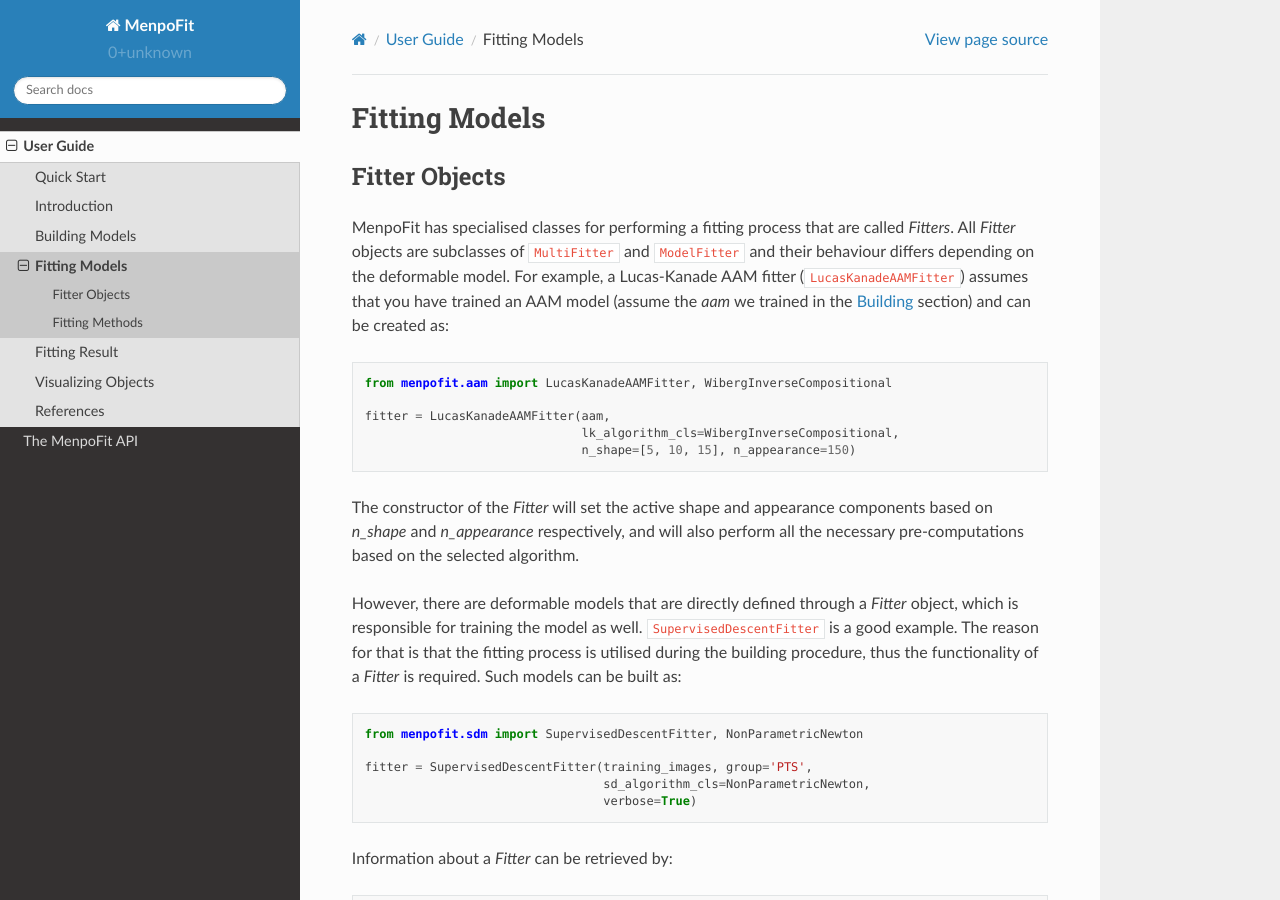
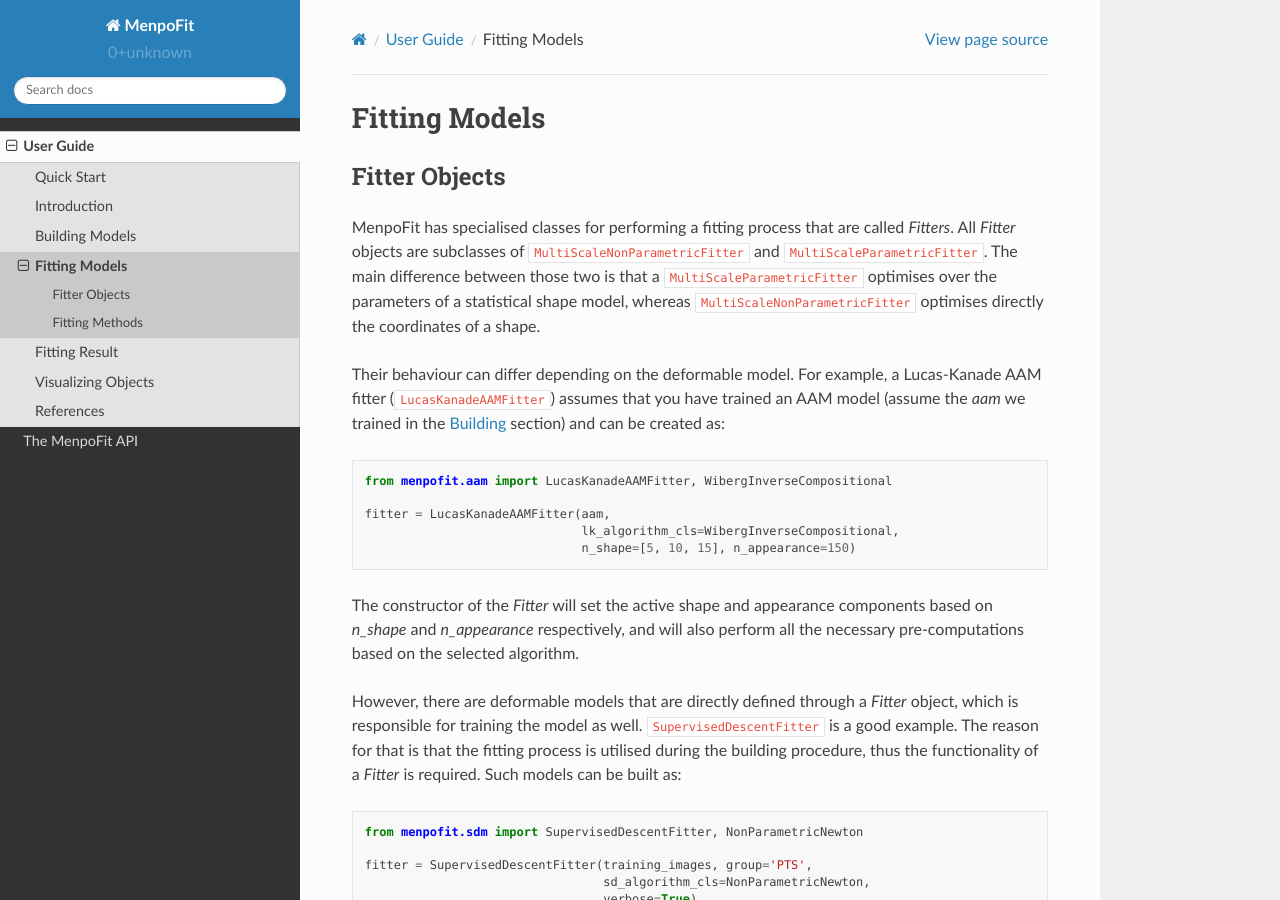
Before and after one commit to menpo/menpofit, a Sphinx documentation site: the page built from docs/source/userguide/fitting.rst, in a window 1280 px wide and 900 px high. Built offline with Sphinx 7.4.7 and the Read the Docs theme 2.0.0, drawn with Linux system fonts in a browser that asks for light colours; cross-references to code outside the pages are shown as plain code.

Commit message:
updates docs and userguide with new changes

```diff
--- a/docs/source/userguide/fitting.rst
+++ b/docs/source/userguide/fitting.rst
@@ -6,10 +6,15 @@ Fitting Models
 Fitter Objects
 --------------
 MenpoFit has specialised classes for performing a fitting process that are
-called `Fitters`. All `Fitter` objects are subclasses of :map:`MultiFitter` and
-:map:`ModelFitter` and their behaviour differs depending on the deformable
-model. For example, a Lucas-Kanade AAM fitter (:map:`LucasKanadeAAMFitter`)
-assumes that you have trained an AAM model (assume the `aam` we trained in the
+called `Fitters`. All `Fitter` objects are subclasses of
+:map:`MultiScaleNonParametricFitter` and :map:`MultiScaleParametricFitter`.
+The main difference between those two is that a :map:`MultiScaleParametricFitter`
+optimises over the parameters of a statistical shape model, whereas
+:map:`MultiScaleNonParametricFitter` optimises directly the coordinates of a shape.
+
+Their behaviour can differ depending on the deformable model. For example,
+a Lucas-Kanade AAM fitter (:map:`LucasKanadeAAMFitter`) assumes that you
+have trained an AAM model (assume the `aam` we trained in the
 :ref:`Building <ug-building>` section) and can be created as:
 
 .. code-block:: python
--- a/docs/source/userguide/introduction.rst
+++ b/docs/source/userguide/introduction.rst
@@ -30,8 +30,8 @@ implemented methods. For example, all deformable models are trained in
 *multiple scales* and the fitting procedure is, in most cases, *iterative*.
 MenpoFit's key interfaces are:
 
-- :map:`MultiFitter` - multi-scale fitting class
-- :map:`ModelFitter` - fitting class using a multi-scale model
+- :map:`MultiScaleNonParametricFitter` - multi-scale fitting class
+- :map:`MultiScaleParametricFitter` - multi-scale fitting class that uses a parametric shape model
 - :map:`MultiScaleNonParametricIterativeResult` - multi-scale result of an iterative fitting
 - :map:`MultiScaleParametricIterativeResult` - multi-scale result of an iterative fitting using a parametric shape model
 
--- a/docs/xref_map.py
+++ b/docs/xref_map.py
@@ -60,13 +60,13 @@ xref_map = {
 'mccf': ('function', 'menpofit.math.mccf'),
 'MeanTemplateGaussNewton': ('class', 'menpofit.aam.MeanTemplateGaussNewton'),
 'MeanTemplateNewton': ('class', 'menpofit.aam.MeanTemplateNewton'),
-'ModelFitter': ('class', 'menpofit.fitter.ModelFitter'),
 'ModelInstance': ('class', 'menpofit.modelinstance.ModelInstance'),
 'ModifiedAlternatingForwardCompositional': ('class', 'menpofit.aam.ModifiedAlternatingForwardCompositional'),
 'ModifiedAlternatingInverseCompositional': ('class', 'menpofit.aam.ModifiedAlternatingInverseCompositional'),
 'mosse': ('function', 'menpofit.math.mosse'),
-'MultiFitter': ('class', 'menpofit.fitter.MultiFitter'),
+'MultiScaleNonParametricFitter': ('class', 'menpofit.fitter.MultiScaleNonParametricFitter'),
 'MultiScaleNonParametricIterativeResult': ('class', 'menpofit.result.MultiScaleNonParametricIterativeResult'),
+'MultiScaleParametricFitter': ('class', 'menpofit.fitter.MultiScaleParametricFitter'),
 'MultiScaleParametricIterativeResult': ('class', 'menpofit.result.MultiScaleParametricIterativeResult'),
 'NonParametricGaussNewton': ('class', 'menpofit.sdm.NonParametricGaussNewton'),
 'NonParametricIterativeResult': ('class', 'menpofit.result.NonParametricIterativeResult'),
```
Also changed, not shown: docs/source/userguide/result.rst (+9 -2 lines), 1 other file.
